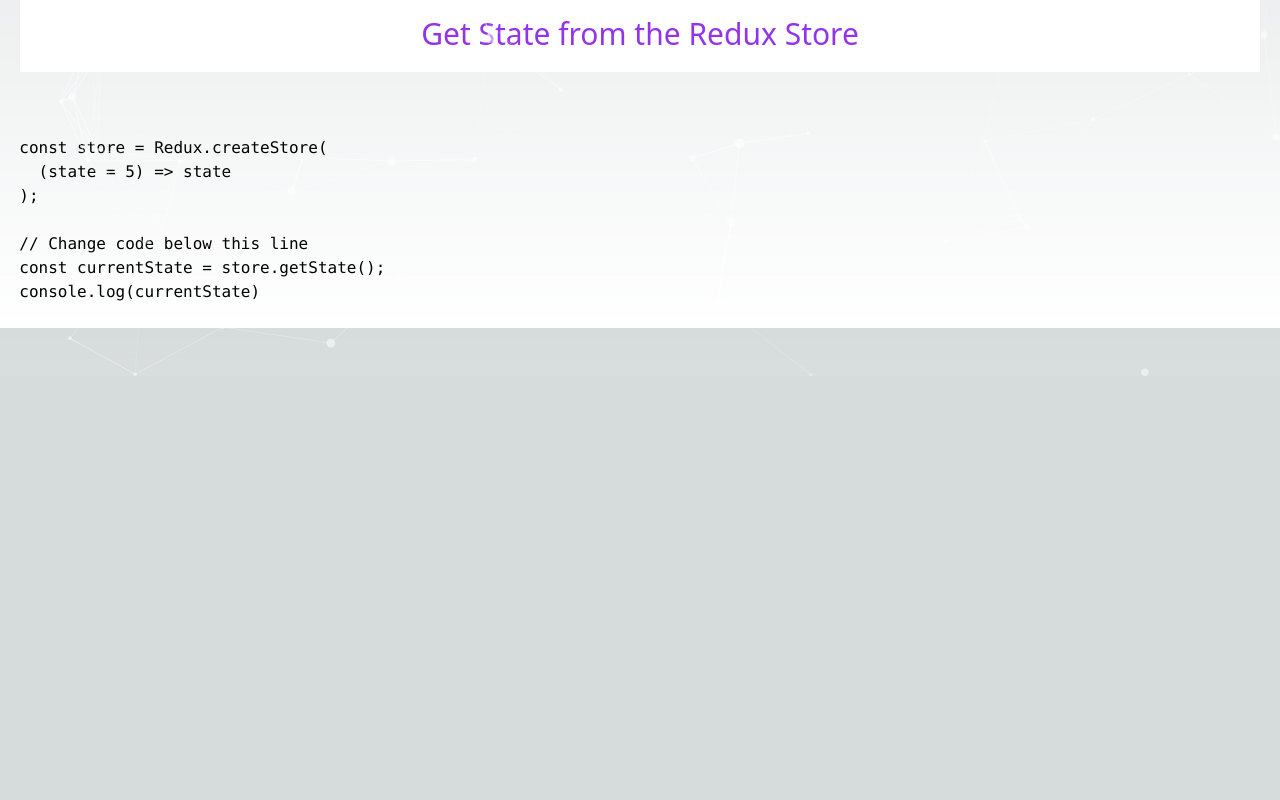
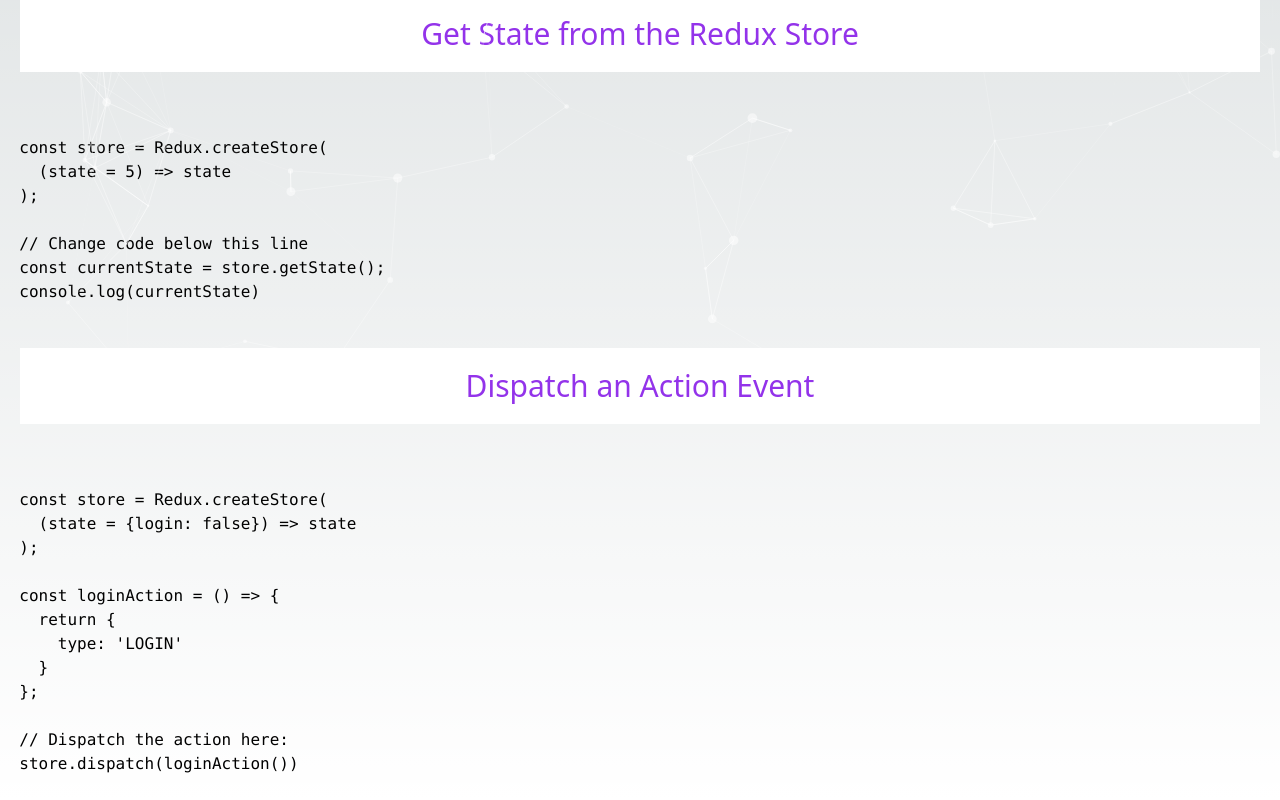
Before and after one commit to ragulpalanisamy/fcc_projects_euler, a Next.js app: page /Pro-5/Redux_store in a window 1280 px wide. Shown: the part 424-1224 px from the top of the page. Before the commit the page ends 800 px from the top, so only its background shows below. Built offline with nearby package versions, Linux system fonts and the light colour scheme.

Commit message:
feat: :sparkles: Added the redux functionality Dispatch an Action Event

```diff
--- a/src/pages/Pro-5/Redux_store.tsx
+++ b/src/pages/Pro-5/Redux_store.tsx
@@ -24,6 +24,21 @@ export default function Redux_store() {
   const currentState = store.getState();
   console.log(currentState)
   `;
+
+  const codesnippet2 = `
+  const store = Redux.createStore(
+    (state = {login: false}) => state
+  );
+
+  const loginAction = () => {
+    return {
+      type: 'LOGIN'
+    }
+  };
+
+  // Dispatch the action here:
+  store.dispatch(loginAction())
+  `;
   return (
     <div>
         <DesignTypeScript />
@@ -45,6 +60,15 @@ export default function Redux_store() {
           {codesnippet1}
         </code>
        </pre>
+
+       <h1>
+       Dispatch an Action Event
+       </h1>
+       <pre>
+          <code>
+            {codesnippet2}
+          </code>
+       </pre>
     </div>
   )
 }
```
